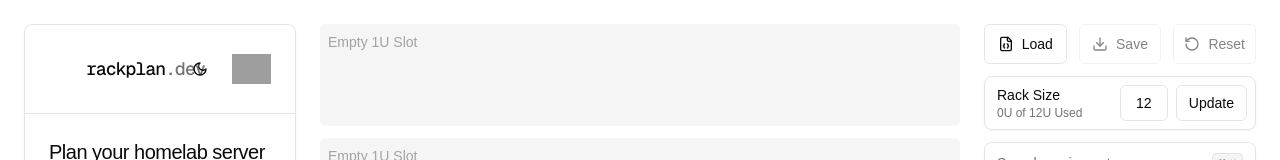
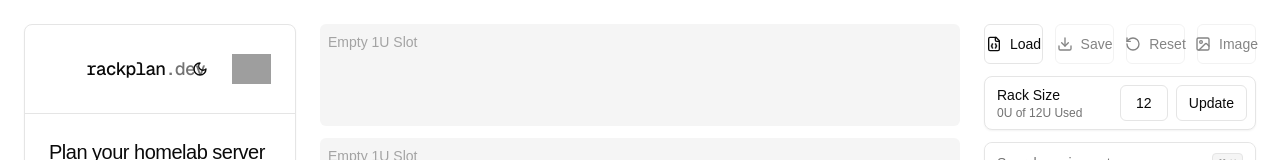
Before and after one commit to maxbailey/rackplan, a Next.js app: page / in a window 1280 px wide. Shown: the top 160 px of the page. Built offline with nearby package versions, Linux system fonts and the light colour scheme; grey boxes are pictures that could not be loaded.

Commit message:
initial image generation

```diff
--- a/components/settings-panel.tsx
+++ b/components/settings-panel.tsx
@@ -6,7 +6,7 @@ import { Input } from "./ui/input";
 import { ScrollArea } from "./ui/scroll-area";
 import { useState, useEffect } from "react";
 import { useRack } from "../context/rack-context";
-import { DownloadIcon, FileJson, RotateCcw } from "lucide-react";
+import { DownloadIcon, FileJson, RotateCcw, ImageIcon } from "lucide-react";
 import Image from "next/image";
 
 interface EquipmentData {
@@ -150,9 +150,127 @@ export default function SettingsPanel() {
     item.label.toLowerCase().includes(searchQuery.toLowerCase())
   );
 
+  const handleSaveImage = async () => {
+    const rackPlanner = document.querySelector(".rack-planner");
+    if (!rackPlanner) return;
+
+    try {
+      const canvas = document.createElement("canvas");
+      const ctx = canvas.getContext("2d", { alpha: true });
+      if (!ctx) throw new Error("Could not get canvas context");
+
+      const SCALE = 2;
+      const CANVAS_WIDTH = 800 * SCALE;
+      const BASE_HEIGHT = 80 * SCALE;
+      const SPACING = 10 * SCALE;
+      const BANNER_HEIGHT = 80 * SCALE;
+
+      const totalHeight =
+        items.reduce((acc, item) => {
+          const slotHeight = BASE_HEIGHT * (item.isBlank ? 1 : item.size);
+          return acc + slotHeight + SPACING;
+        }, 0) + BANNER_HEIGHT;
+
+      canvas.width = CANVAS_WIDTH;
+      canvas.height = totalHeight;
+
+      ctx.scale(SCALE, SCALE);
+
+      ctx.clearRect(0, 0, canvas.width, canvas.height);
+
+      const loadImage = (url?: string): Promise<HTMLImageElement | null> => {
+        if (!url) return Promise.resolve(null);
+        return new Promise((resolve) => {
+          const img = new window.Image();
+          img.crossOrigin = "anonymous";
+          img.onload = () => resolve(img);
+          img.onerror = () => resolve(null);
+          img.src = url;
+        });
+      };
+
+      let currentY = 0;
+      for (const item of items) {
+        const slotHeight =
+          (BASE_HEIGHT * (item.isBlank ? 1 : item.size)) / SCALE;
+
+        if (item.isBlank) {
+          ctx.fillStyle = "#121212";
+          ctx.fillRect(0, currentY, CANVAS_WIDTH / SCALE, slotHeight);
+          ctx.font = "24px system-ui, -apple-system, sans-serif";
+          ctx.textAlign = "center";
+          ctx.textBaseline = "middle";
+          ctx.fillStyle = "rgba(255, 255, 255, 0.5)";
+          ctx.fillText(
+            "Empty",
+            CANVAS_WIDTH / (2 * SCALE),
+            currentY + slotHeight / 2
+          );
+        } else if (item.imageUrl) {
+          const img = await loadImage(item.imageUrl);
+          if (img) {
+            ctx.drawImage(img, 0, currentY, CANVAS_WIDTH / SCALE, slotHeight);
+          } else {
+            ctx.fillStyle = "#222222";
+            ctx.fillRect(0, currentY, CANVAS_WIDTH / SCALE, slotHeight);
+            ctx.font = "24px system-ui, -apple-system, sans-serif";
+            ctx.textAlign = "center";
+            ctx.textBaseline = "middle";
+            ctx.fillStyle = "#ffffff";
+            ctx.fillText(
+              `${item.size}U - ${item.label}`,
+              CANVAS_WIDTH / (2 * SCALE),
+              currentY + slotHeight / 2
+            );
+          }
+        } else {
+          ctx.fillStyle = "#222222";
+          ctx.fillRect(0, currentY, CANVAS_WIDTH / SCALE, slotHeight);
+          ctx.font = "24px system-ui, -apple-system, sans-serif";
+          ctx.textAlign = "center";
+          ctx.textBaseline = "middle";
+          ctx.fillStyle = "#ffffff";
+          ctx.fillText(
+            `${item.size}U - ${item.label}`,
+            CANVAS_WIDTH / (2 * SCALE),
+            currentY + slotHeight / 2
+          );
+        }
+
+        currentY += slotHeight + SPACING / SCALE;
+      }
+
+      const bannerImg = await loadImage("/rackplan-banner.svg");
+      if (bannerImg) {
+        ctx.drawImage(
+          bannerImg,
+          0,
+          currentY,
+          CANVAS_WIDTH / SCALE,
+          BANNER_HEIGHT / SCALE
+        );
+      }
+
+      canvas.toBlob((blob) => {
+        if (!blob) return;
+        const url = window.URL.createObjectURL(blob);
+        const a = document.createElement("a");
+        a.href = url;
+        a.download = `rackplan-${new Date().toISOString().split("T")[0]}.png`;
+        document.body.appendChild(a);
+        a.click();
+        document.body.removeChild(a);
+        window.URL.revokeObjectURL(url);
+      }, "image/png");
+    } catch (error) {
+      console.error("Error saving image:", error);
+      alert("Failed to save image. Please try again.");
+    }
+  };
+
   return (
     <div className="flex flex-col gap-3 sticky top-6">
-      <div className="grid grid-cols-3 gap-3">
+      <div className="grid grid-cols-4 gap-3">
         <div className="relative w-full">
           <Button
             variant="outline"
@@ -187,6 +305,15 @@ export default function SettingsPanel() {
         >
           <RotateCcw className="w-4 h-4" />
           Reset
+        </Button>
+        <Button
+          variant="outline"
+          className="w-full"
+          onClick={handleSaveImage}
+          disabled={items.every((item) => item.isBlank)}
+        >
+          <ImageIcon className="w-4 h-4" />
+          Image
         </Button>
       </div>
       <Card className="flex flex-col p-2 pl-3 gap-4">
```
Also changed, not shown: public/rackplan-banner.png (added), public/rackplan-banner.svg (added).
